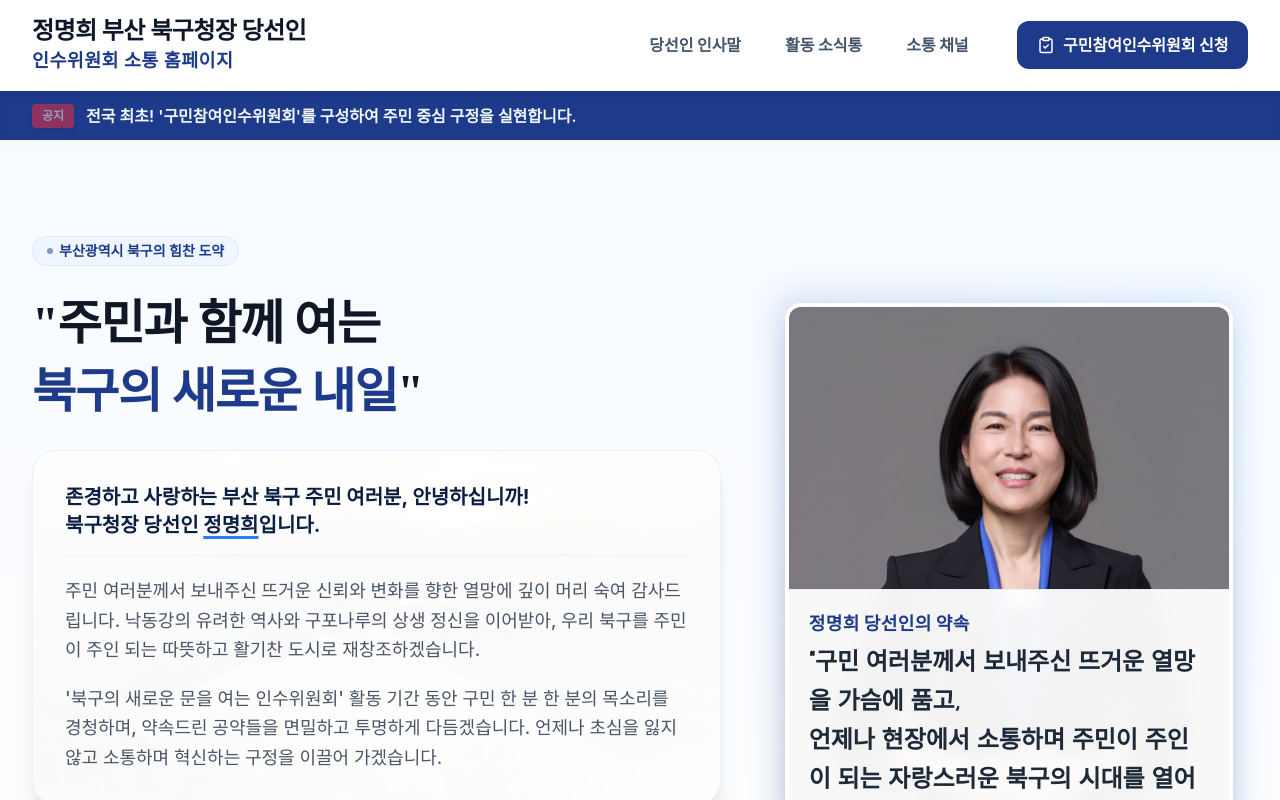
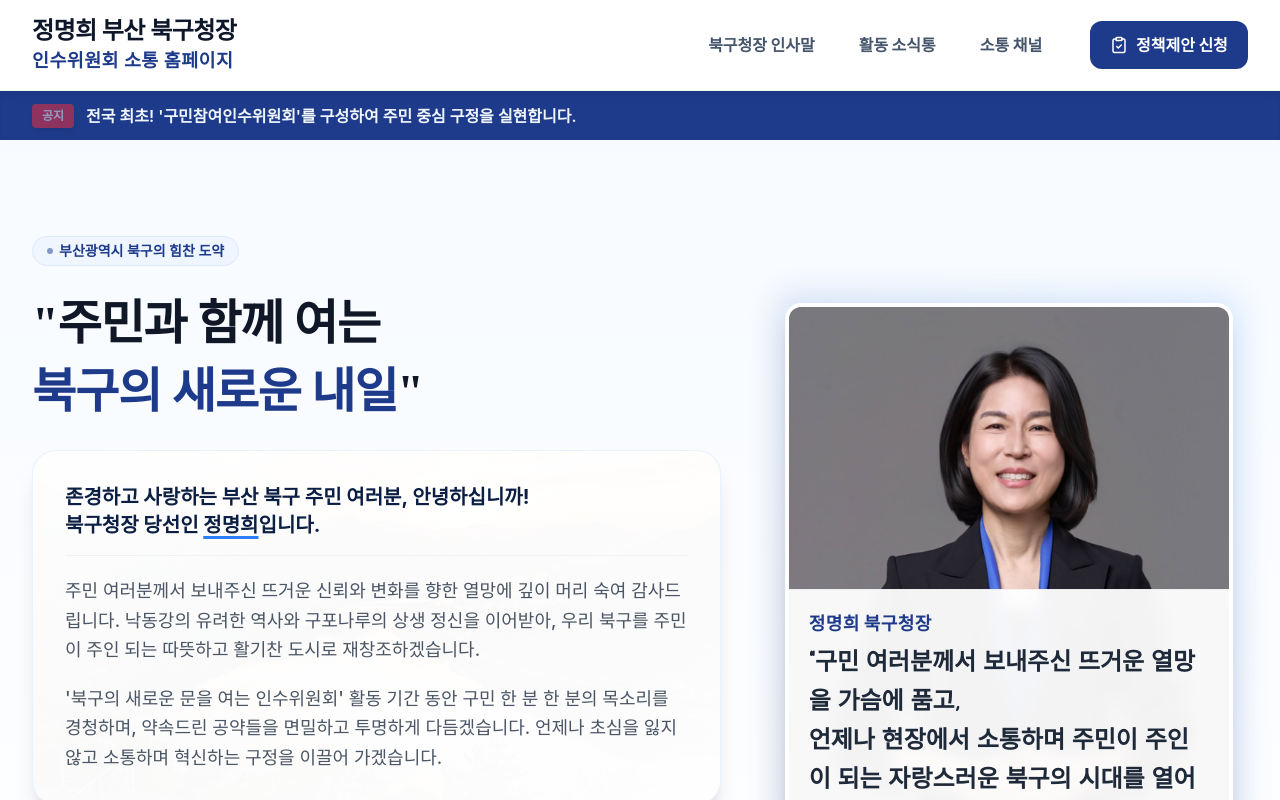
Before and after one commit to aiu144346/bukguMHJ, a React (Vite) app: page / in a window 1280 px wide. Shown: the top 800 px of the page. Built offline with nearby package versions, Linux system fonts and the light colour scheme; a web font is replaced by a local one.

Commit message:
style: update candidate titles and page section links to reflect new branding guidelines

```diff
--- a/src/components/Greeting.tsx
+++ b/src/components/Greeting.tsx
@@ -120,7 +120,7 @@ export default function Greeting() {
                     <div className={`absolute inset-x-0 bottom-0 bg-white/95 backdrop-blur-sm p-5 border-t border-gray-200/50 text-left transition-all duration-[2000ms] ease-out transform ${animateText ? 'translate-y-0 opacity-100' : 'translate-y-6 opacity-0'
                       }`}>
                       <p className="text-base sm:text-lg font-black text-[#1E3A8A] tracking-wide mb-1.5">
-                        정명희 당선인의 약속
+                        정명희 북구청장
                       </p>
                       <p
                         className="text-xl sm:text-2xl font-bold text-gray-800 leading-relaxed"
--- a/src/components/Header.tsx
+++ b/src/components/Header.tsx
@@ -8,7 +8,7 @@ export default function Header() {
   const observerRef = useRef<IntersectionObserver | null>(null);
 
   const navItems = [
-    { label: '당선인 인사말', href: '#greeting' },
+    { label: '북구청장 인사말', href: '#greeting' },
     { label: '활동 소식통', href: '#activities' },
     { label: '소통 채널', href: '#sns' },
   ];
@@ -85,7 +85,7 @@ export default function Header() {
               className="text-xl font-extrabold tracking-tight text-slate-900 sm:text-2xl leading-tight transition duration-300 group-hover:text-[#1E3A8A]"
               style={{ fontFamily: "'Gowun Batang', serif" }}
             >
-              정명희 부산 북구청장 당선인
+              정명희 부산 북구청장
             </h1>
             <p
               className="text-xs text-[#1E3A8A] sm:text-sm font-bold tracking-wide mt-0.5"
@@ -125,7 +125,7 @@ export default function Header() {
             className="ml-6 flex items-center gap-2 rounded-xl bg-[#1E3A8A] text-white px-5 py-3 text-base font-extrabold transition-all duration-300 min-h-[44px] shadow-lg shadow-blue-900/10 hover:bg-[#152a64] hover:shadow-xl hover:shadow-blue-900/20 active:scale-98 animate-soft-pulse"
           >
             <ClipboardCheck className="h-4.5 w-4.5" />
-            구민참여인수위원회 신청
+            정책제안 신청
           </a>
         </nav>
 
@@ -191,7 +191,7 @@ export default function Header() {
               className="flex w-full items-center justify-center gap-2 rounded-xl bg-[#1E3A8A] text-white py-4 text-base font-extrabold transition-all shadow-lg shadow-blue-900/10 hover:bg-[#152a64] min-h-[48px] animate-soft-pulse"
             >
               <ClipboardCheck className="h-5 w-5" />
-              구민참여인수위원회 신청
+              정책제안 신청
             </a>
           </div>
         </div>
```
